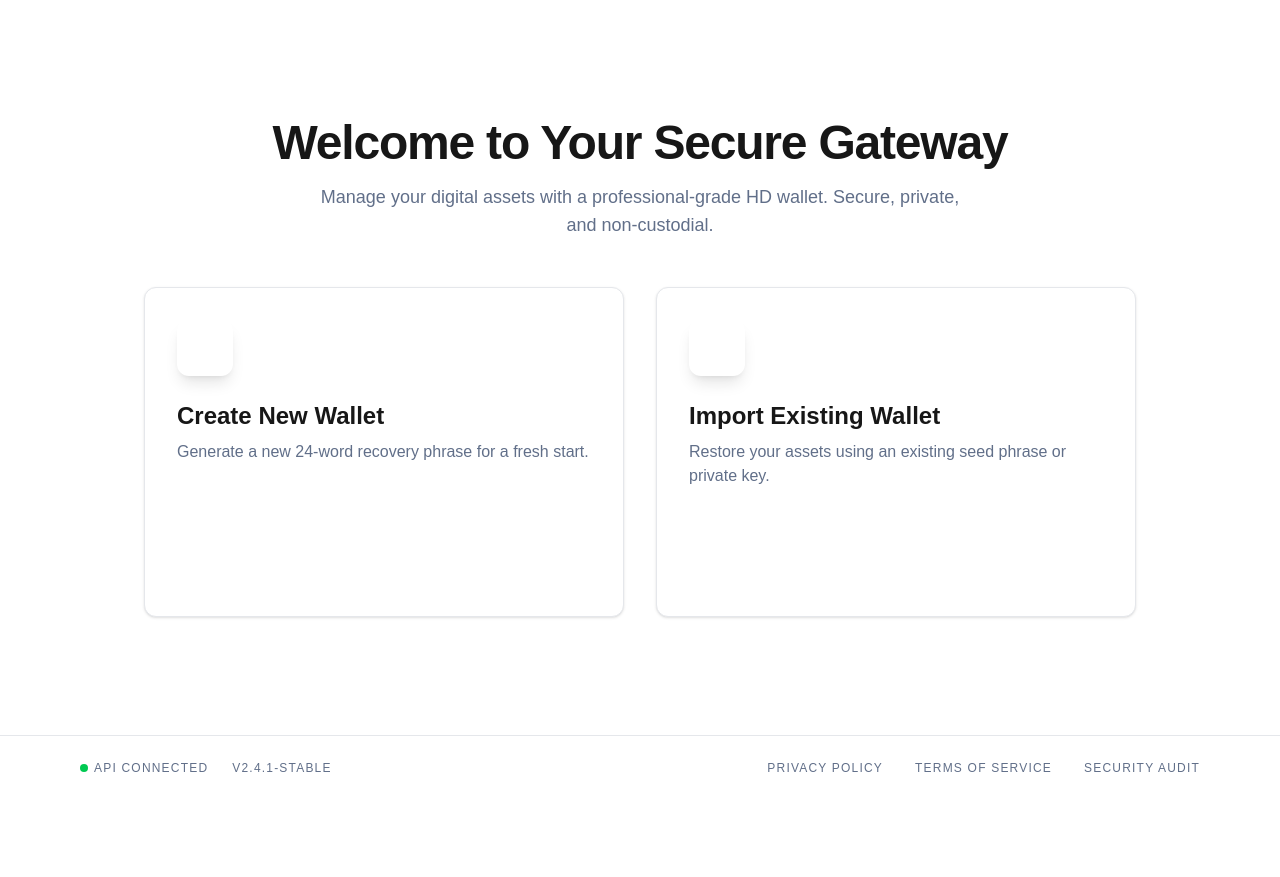
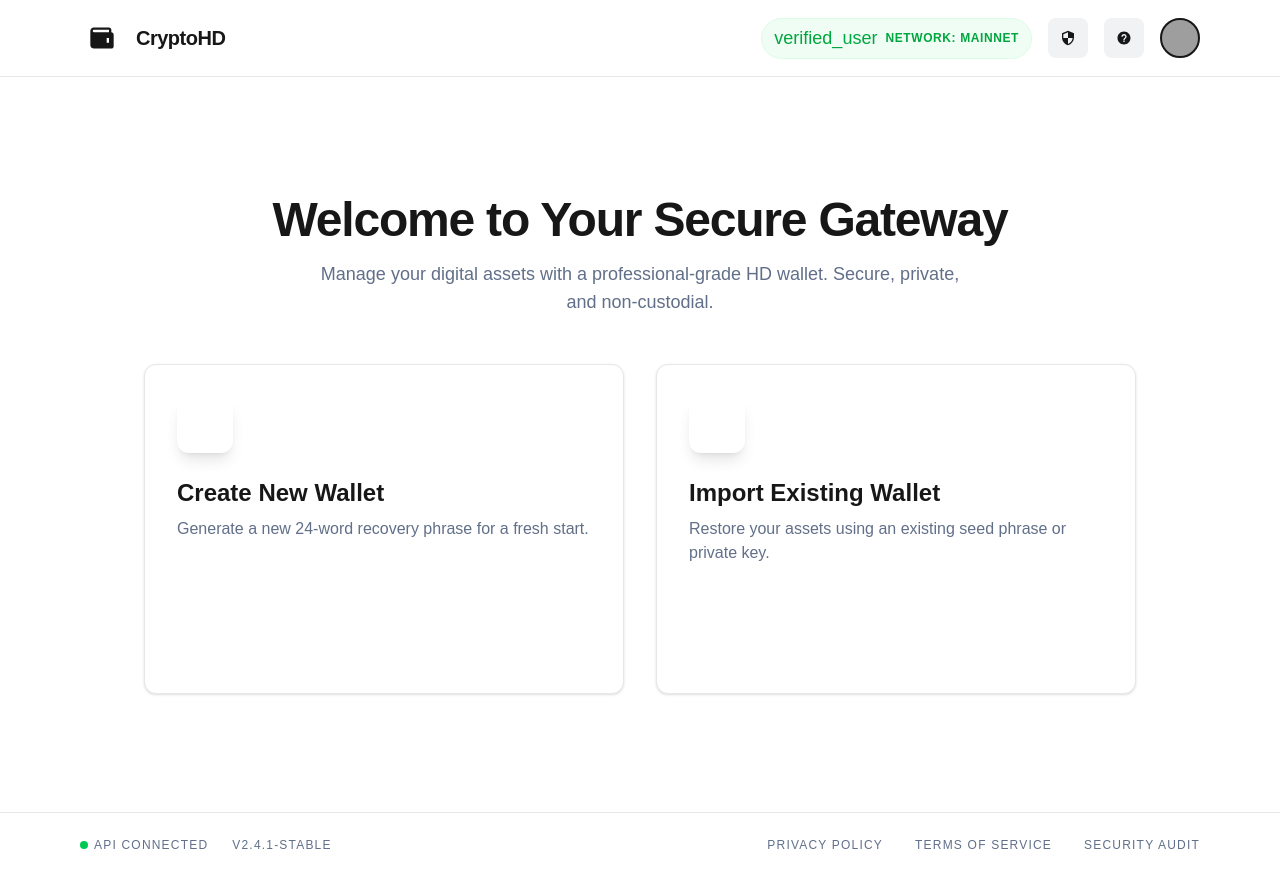
Before and after one commit to bEluga0000/crypto-wallet, a Next.js app: page / in a window 1280 px wide. Before the commit the page ends 800 px from the top, so only its background shows below. Built offline with nearby package versions, Linux system fonts and the light colour scheme; grey boxes are pictures that could not be loaded.

Commit message:
feat: call navbar in the layout file

```diff
--- a/src/app/layout.tsx
+++ b/src/app/layout.tsx
@@ -1,5 +1,6 @@
 import { Geist, Geist_Mono, Inter } from "next/font/google";
 import "./globals.css";
+import NavBar from "@/components/navBar";
 
 const geistSans = Geist({
   variable: "--font-geist-sans",
@@ -28,7 +29,8 @@ export default function RootLayout({
   children: React.ReactNode;
 }>) {
   return (
-    <html lang="en" className="light">
+    <html lang="en">
+      <NavBar/>
       <body
         className={`${inter.variable} bg-background-light dark:bg-background-dark min-h-screen text-[#111318] dark:text-white transition-colors duration-200`}
       >
```
